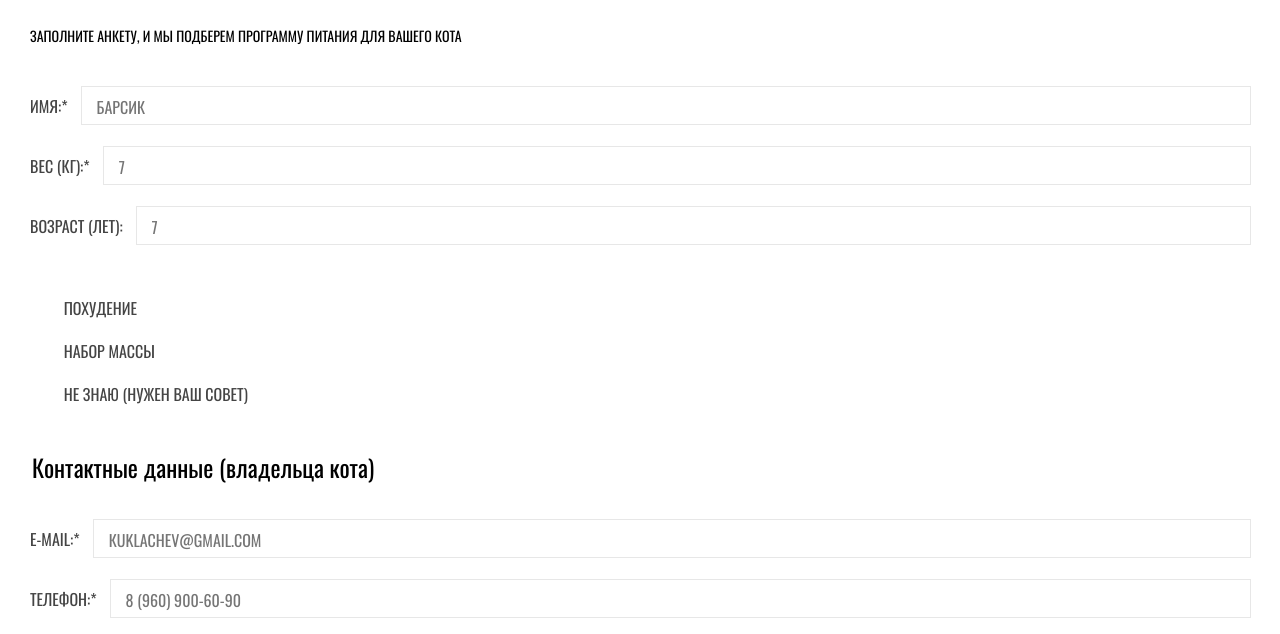
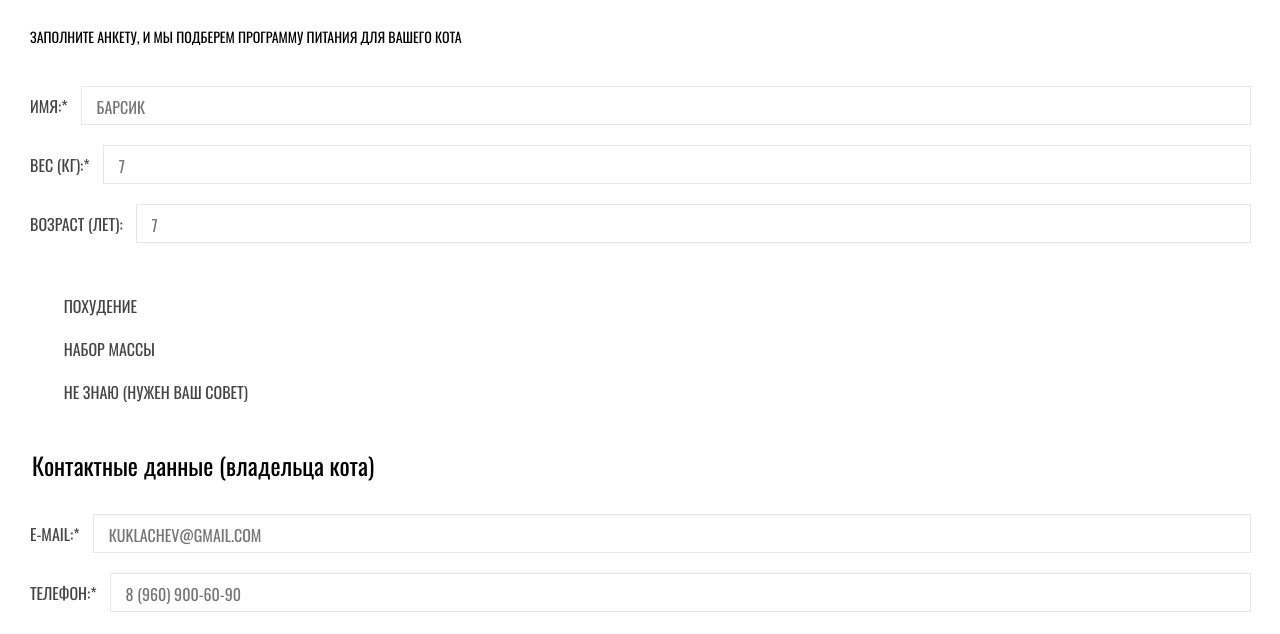
Before and after one commit to htmlacademy-adaptive/2412429-cat-energy-1, a website: page source/form.html in a window 1280 px wide. Shown: the part 140-774 px from the top of the page. Drawn offline with nearby package versions, Linux system fonts and the light colour scheme; files that its build step writes are made by us from their sources.

Commit message:
правки-5

```diff
--- a/source/less/blocks/form.less
+++ b/source/less/blocks/form.less
@@ -1,6 +1,6 @@
 .form__title {
   margin: 0;
-  padding-bottom: 40px;
+  margin-bottom: 37px;
   font-weight: 400;
   font-size: 24px;
   line-height: 26px;
@@ -23,7 +23,7 @@
   font-family: @font-primary;
   text-transform: uppercase;
   border: none;
-  gap: 23px;
+  gap: 22px;
 }
 
 .form__options {
--- a/source/less/blocks/page-container.less
+++ b/source/less/blocks/page-container.less
@@ -9,11 +9,11 @@
 }
 
 .page-container__title {
-  margin: 0 0 41px;
+  margin: 0 0 42px;
 }
 
 .page-container__text {
-  margin: 0 0 42px;
+  margin: 0 0 41px;
   line-height: 18px;
   font-family: @font-primary;
   color: @color-tertiary;
```
